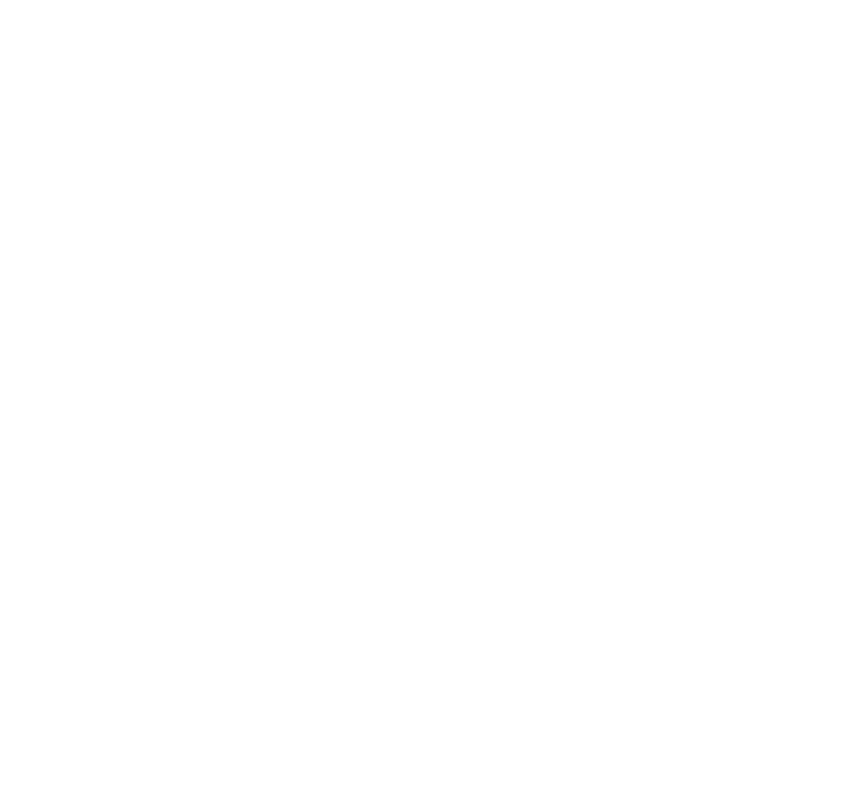
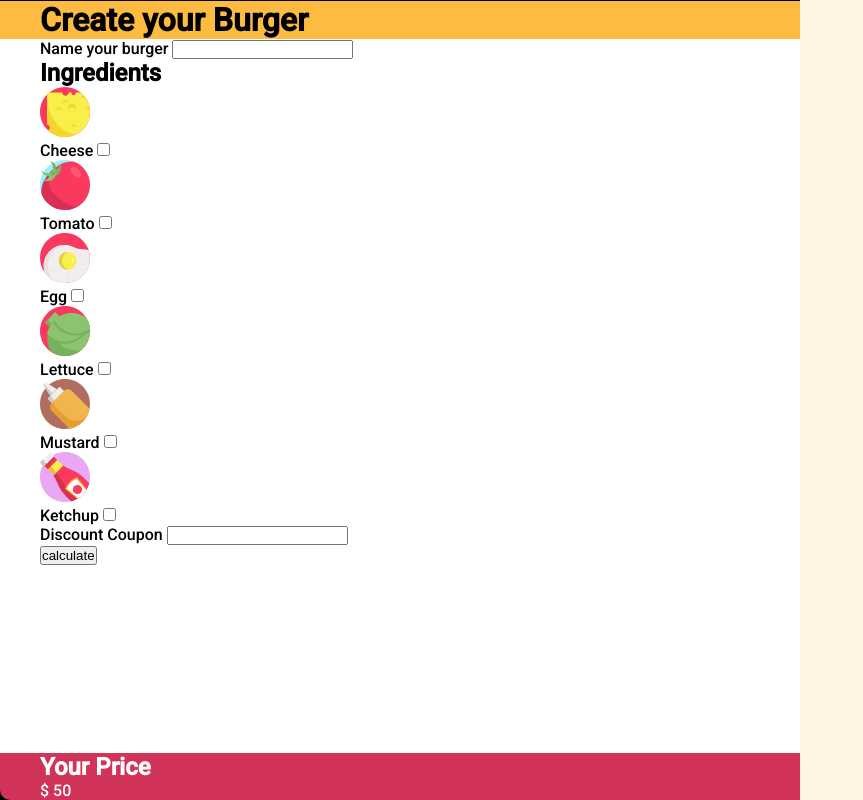
Before and after one commit to kntrl/js-burger, a plain HTML site: page index.html in a window 1280 px wide. Shown: the whole page, without its empty margins (0-863 px from the left). Drawn offline with Linux system fonts and the light colour scheme.

Commit message:
Raw HTML structure completed.

```diff
--- a/css/style.css
+++ b/css/style.css
@@ -8,10 +8,64 @@
 	box-sizing: border-box;
 }
 
+img {
+	width: 100%;
+}
+
+ul {
+	list-style-type: none;
+}
+
 /*==================
         GLOBAL
 ====================*/
 
 body {
 	font-family: "Roboto", sans-serif;
+	background-color: #fff4e2;
 }
+
+#app-wrapper {
+	height: 100vh;
+	width: 800px;
+	display: flex;
+	flex-flow: column nowrap;
+	background-color: #000;
+}
+
+.container {
+	width: 90%;
+	margin: 0 auto;
+}
+/*==================
+        HEADER
+====================*/
+header {
+	background-color: #fdbc41;
+	color: #000;
+	border-top: 1px solid #000;
+}
+
+/*==================
+        MAIN
+====================*/
+main {
+	flex-grow: 1;
+	background-color: #fff;
+}
+
+/* ingredients list */
+
+/* single ingredient */
+.ingredient-thumb {
+	width: 50px;
+}
+
+/*==================
+        FOOTER
+====================*/
+footer {
+	background-color: #d23359;
+	color: #fff;
+	border-bottom-left-radius: 10px;
+}
--- a/index.html
+++ b/index.html
@@ -15,6 +15,119 @@
 		<link rel="stylesheet" href="css/style.css" />
 	</head>
 	<body>
+		<!-- APP WRAPPER -->
+		<div id="app-wrapper">
+			<!-- HEADER -->
+			<header>
+				<div class="container">
+					<h1>Create your Burger</h1>
+				</div>
+			</header>
+			<!-- HEADER ENDS -->
+
+			<!-- MAIN -->
+			<main>
+				<!-- form container -->
+				<div class="container">
+					<!-- burger name field-->
+					<div class="burger-name">
+						<label for="cust-burger-name"> Name your burger</label>
+						<input type="text" id="cust-burger-name" class="burger-name" />
+					</div>
+					<!--ingredients section -->
+					<div class="ingredients-selection">
+						<h2>Ingredients</h2>
+						<!-- ingredients list -->
+						<ul class="ingredients-list">
+							<!-- single ingredient -->
+							<li>
+								<div class="ingredient-thumb">
+									<img src="img/cheese.svg" alt="Cheese" />
+								</div>
+								<div class="ingredient-select">
+									<label for="cheese">Cheese</label>
+									<input type="checkbox" id="cheese" name="cheese" class="cust-ingr-check" value="1" />
+								</div>
+							</li>
+							<!-- single ingredient -->
+							<li>
+								<div class="ingredient-thumb">
+									<img src="img/tomato.svg" alt="Tomato" />
+								</div>
+								<div class="ingredient-select">
+									<label for="tomato">Tomato</label>
+									<input type="checkbox" id="tomato" name="tomato" class="cust-ingr-check" value="0.5" />
+								</div>
+							</li>
+							<!-- single ingredient -->
+							<li>
+								<div class="ingredient-thumb">
+									<img src="img/fried-egg.svg" alt="Fried Egg" />
+								</div>
+								<div class="ingredient-select">
+									<label for="egg">Egg</label>
+									<input type="checkbox" id="egg" name="egg" class="cust-ingr-check" value="1.5" />
+								</div>
+							</li>
+							<!-- single ingredient -->
+							<li>
+								<div class="ingredient-thumb">
+									<img src="img/lettuce.svg" alt="Lettuce" />
+								</div>
+								<div class="ingredient-select">
+									<label for="lettuce">Lettuce</label>
+									<input type="checkbox" id="lettuce" name="lettuce" class="cust-ingr-check" value="0.5" />
+								</div>
+							</li>
+							<!-- single ingredient -->
+							<li>
+								<div class="ingredient-thumb">
+									<img src="img/mustard.svg" alt="Mustard" />
+								</div>
+								<div class="ingredient-select">
+									<label for="mustard">Mustard</label>
+									<input type="checkbox" id="mustard" name="mustard" class="cust-ingr-check" value="0.20" />
+								</div>
+							</li>
+							<!-- single ingredient -->
+							<li>
+								<div class="ingredient-thumb">
+									<img src="img/ketchup.svg" alt="Ketchup" />
+								</div>
+								<div class="ingredient-select">
+									<label for="ketchup">Ketchup</label>
+									<input type="checkbox" id="mustard" name="mustard" class="cust-ingr-check" value="0.10" />
+								</div>
+							</li>
+						</ul>
+						<!-- ingredients list ends -->
+					</div>
+					<!-- ingredient section ends -->
+					<!-- coupon section -->
+					<div class="coupon-section">
+						<label for="coupon">Discount Coupon</label>
+						<input type="text" minlength="4" maxlength="15" id="coupon" />
+					</div>
+					<!-- coupon section ends-->
+					<!-- form buttons -->
+					<div class="form-buttons">
+						<button id="calculate" class="btn-calculate">calculate</button>
+					</div>
+					<!-- form buttons ends -->
+				</div>
+				<!-- form container ends -->
+			</main>
+			<!-- MAIN ENDS -->
+
+			<!-- FOOTER -->
+			<footer>
+				<div class="container">
+					<h2>Your Price</h2>
+					<div id="price-total">&dollar; 50</div>
+				</div>
+			</footer>
+			<!-- FOOTER ENDS -->
+		</div>
 		<script src="js/script.js"></script>
 	</body>
 </html>
```
